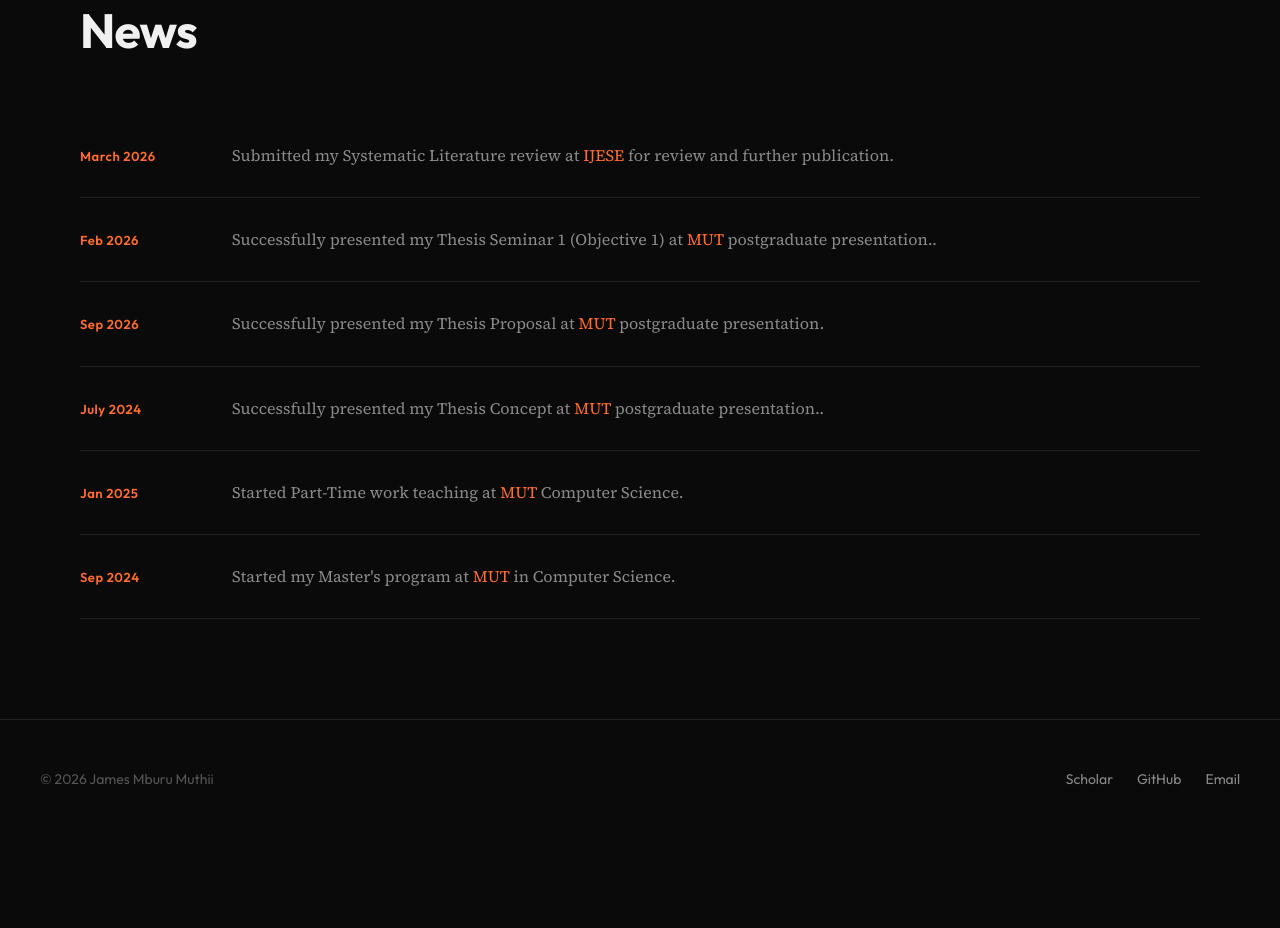
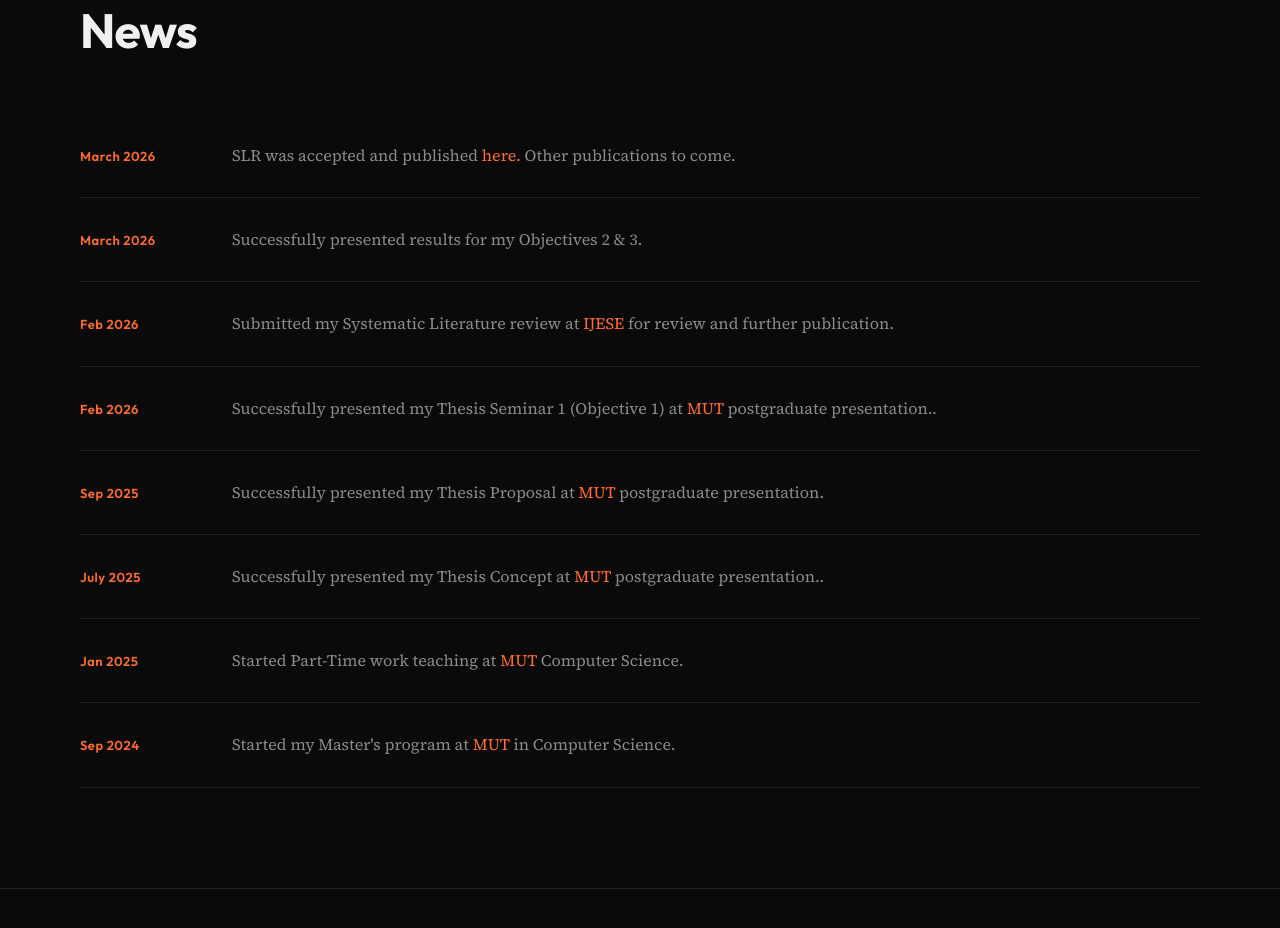
Before and after one commit to muthiimburujames/muthiimburujames.github.io, a plain HTML site: page index.html in a window 1280 px wide. Shown: the part 2447-3375 px from the top of the page. Before the commit the page ends 3287 px from the top, so only its background shows below. Drawn offline with Linux system fonts and the light colour scheme.

Commit message:
Update index.html
Added news

```diff
--- a/index.html
+++ b/index.html
@@ -729,6 +729,14 @@
       </div> -->
       <div class="news-item">
         <span class="news-date">March 2026</span>
+        <p class="news-content">SLR was accepted and published <a href="https://www.ijese.org/portfolio-item/D264114040426/">here.</a> Other publications to come.</p>
+      </div>
+      <div class="news-item">
+        <span class="news-date">March 2026</span>
+        <p class="news-content">Successfully presented results for my Objectives 2 & 3.</p>
+      </div>
+      <div class="news-item">
+        <span class="news-date">Feb 2026</span>
         <p class="news-content">Submitted my Systematic Literature review at <a href="https://www.ijese.org/">IJESE</a> for review and further publication.</p>
       </div>
       <div class="news-item">
@@ -736,11 +744,11 @@
         <p class="news-content">Successfully presented my Thesis Seminar 1 (Objective 1) at <a href="https://www.mut.ac.ke">MUT</a> postgraduate presentation..</p>
       </div>
       <div class="news-item">
-        <span class="news-date">Sep 2026</span>
+        <span class="news-date">Sep 2025</span>
         <p class="news-content">Successfully presented my Thesis Proposal at <a href="https://www.mut.ac.ke">MUT</a> postgraduate presentation.</p>
       </div>
       <div class="news-item">
-        <span class="news-date">July 2024</span>
+        <span class="news-date">July 2025</span>
         <p class="news-content">Successfully presented my Thesis Concept at <a href="https://www.mut.ac.ke">MUT</a> postgraduate presentation..</p>
       </div>
       <div class="news-item">
```
